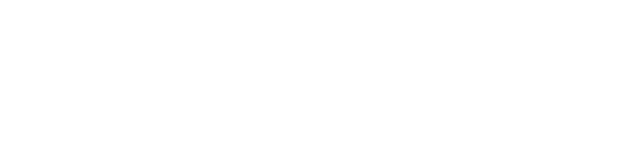
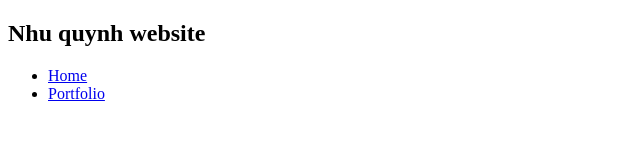
Before and after one commit to nhuquynh22/nhuquynh22.github.io, a plain HTML site: page portfolio.html in a window 1280 px wide. Shown: the whole page, without its empty margins (0-640 px from the left). Drawn offline with Linux system fonts and the light colour scheme.

Commit message:
TODO 3 completed

```diff
--- a/index.html
+++ b/index.html
@@ -2,18 +2,48 @@
 <html>
     <head>
 <title>con ma nha tao</title>
+<link rel="stylesheet"
+href="style.css">
     </head>
+  <body>
+     <!--- All content goes here-->
+     <div>
+        <nav>
+          <h1>hallebot's con ma nha  tao</h1>
+          <ul>
+            <li>
+              <a href="index.html"> Home</a>
+            </li>
+            <li>
+              <a href="portfolio.html"> portfolio
 
-    <body>
-<!-- All content goes here -->
- <div>
-    <nav>
+        </a>
+            </li>
+            </ul>
+
         </nav>
+        <main>
+          <!--Siddebar section-->
+          <div>
+            <img
+            src="https://media.kasperskydaily.com/wp-content/uploads/sites/90/2015/12/06043557/hello-kitty-hacked-featured.jpg">
 
-   <main>
-    </main>
- </div>
-    </body>
-<h2> </h2>
-<p> </p>
-</html>
+          </div>
+            <!--Content secion-->
+          <div>
+            <h2>Nhuquynh</h2>
+            <p>student at abramson</p>
+            <!--Interests section-->
+          </div>
+              <h3>Interests</h3>
+              <ul>
+                          <li>games</li>
+                          <li>math</li>
+                          <li>cooking</li>
+                        </ul>
+                      </div>
+                    </div>
+        </main>
+     </div>
+
+  </body>
--- a/portfolio.html
+++ b/portfolio.html
@@ -0,0 +1,29 @@
+<!DOCTYPE HTML>
+<html>
+     <head>
+        <title>Sheba's Amazing Website</title>
+    </head>
+
+    <body>
+        <div id=" all-contents">
+            <nav>
+                <h1>Nhu quynh
+         website</h1>
+                  <ul id="nav-ul">
+                    <li class="nav-li">
+                        <a class="nav-a"
+     href="index.html">Home</a>
+                      </li>
+                     <li class="nav-li">
+                        <a class="nav-a"
+     href="portfolio.html">Portfolio</a>
+                      </li>
+                  </ul>
+                </nav>
+            </div>
+
+
+
+        </div>
+    </body>
+</html>
--- a/style.css
+++ b/style.css
@@ -0,0 +1,62 @@
+body {
+    background: rgb(125, 198, 205);
+    color: rgb(45, 45, 45);
+    padding: 10px;
+    font-family: arial;
+}
+#all-contents {
+  max-width: 800px;
+    margin: auto;
+}
+
+/* navigation menu */
+nav {
+    background: rgb(239, 80, 41);
+   margin: 0 auto;
+    display: flex;
+    padding: 10px;
+}
+h1 {
+    display: flex;
+    align-items: center;
+    color: white;
+    flex: 1;
+    margin: 0;
+}
+#nav-ul {
+    list-style-image: none;
+}
+.nav-li {
+    display: inline-block;
+    padding: 0 10px;
+}
+a {
+    text-decoration: none;
+    color: #fff;
+}
+
+/* main container area beneath menu */
+main {
+    background: rgb(245, 238, 219);
+    display: flex;
+}
+.sidebar {
+    margin-right: 25px;
+    padding: 10px;
+}
+.sidebar-img {
+    width: 200px;
+}
+.content {
+    flex: 1;
+    padding: 15px;
+}
+
+/* portfolio styles */
+#interests {
+    border: 4px silver ridge;
+    padding: 8px;
+}
+h2, h3 {
+    margin: 0px;
+}
```
